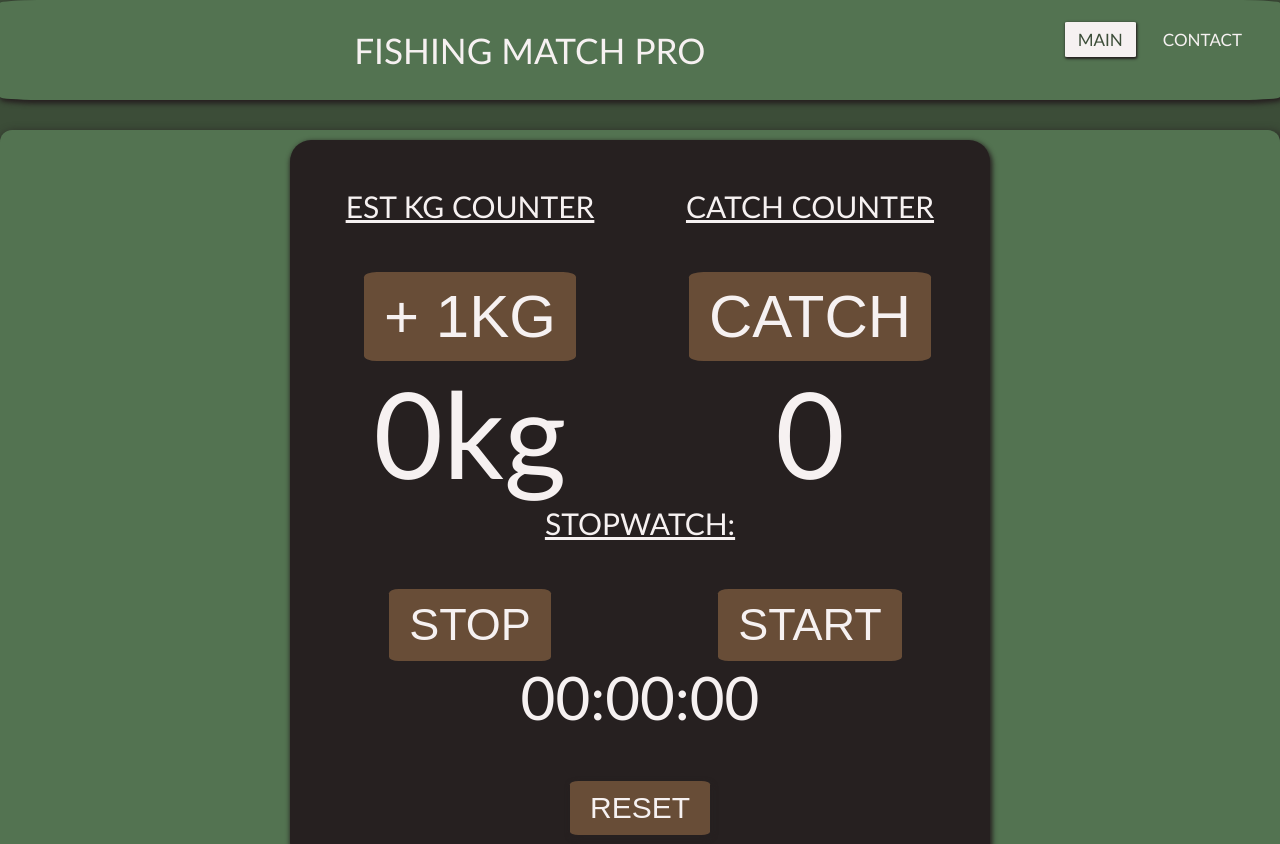
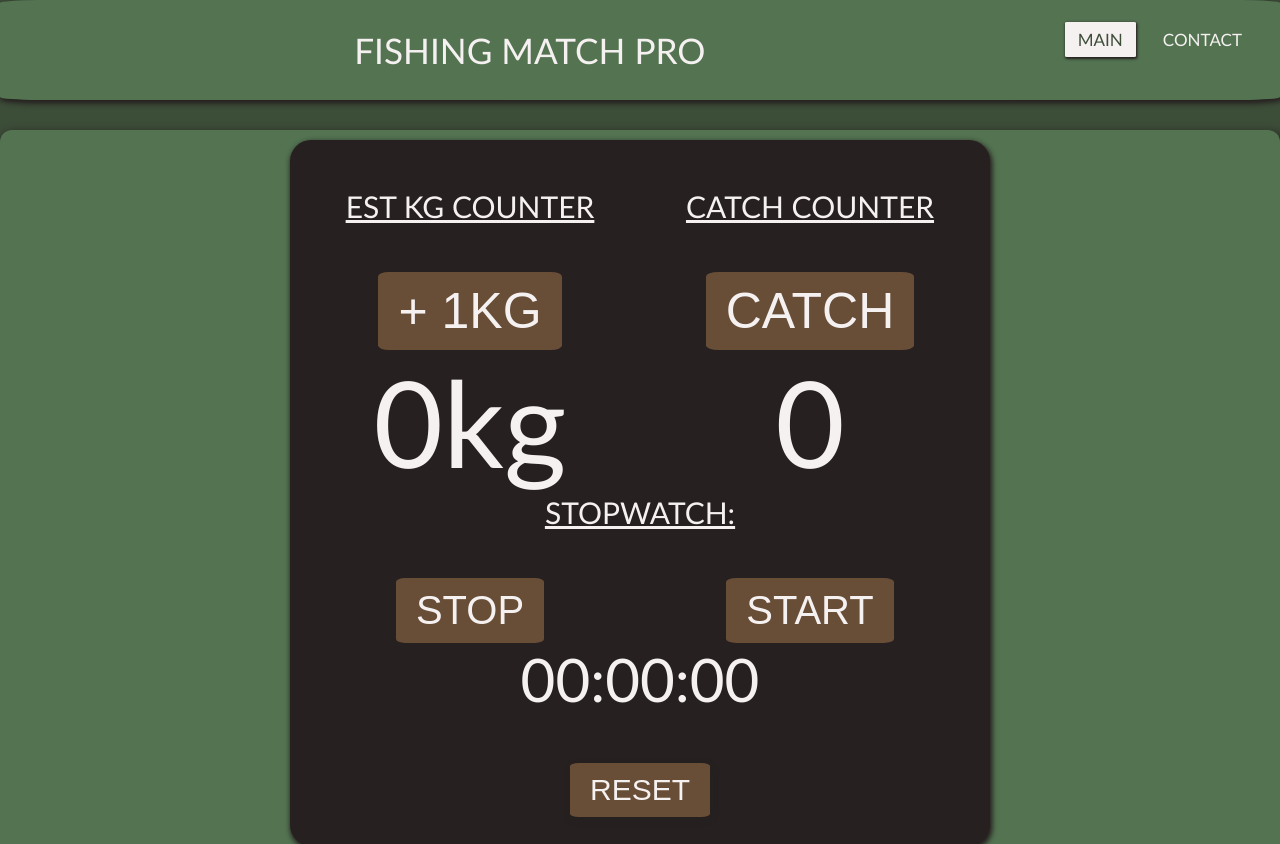
Before and after one commit to SandorGyorfi/Fishing-Match-Pro, a plain HTML site: page index.html in a window 1280 px wide. Shown: the top 844 px of the page. Drawn offline with Linux system fonts and the light colour scheme.

Commit message:
Css correction

```diff
--- a/assets/css/style.css
+++ b/assets/css/style.css
@@ -215,18 +215,18 @@ input {
   font-size: 30px;
 }
 #lapButton {
-  font-size: 60px;
+  font-size: 50px;
 }
 
 #kgButton {
-  font-size: 60px;
+  font-size: 50px;
 }
 
 #startButton {
-  font-size: 45px;
+  font-size: 40px;
 }
 #stopButton {
-  font-size: 45px;
+  font-size: 40px;
 }
 #stopwatchDisplay {
   font-size: 60px;
```
